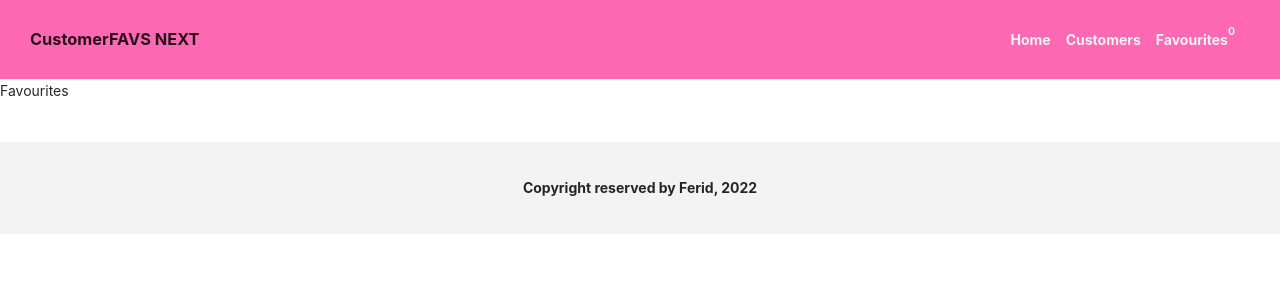
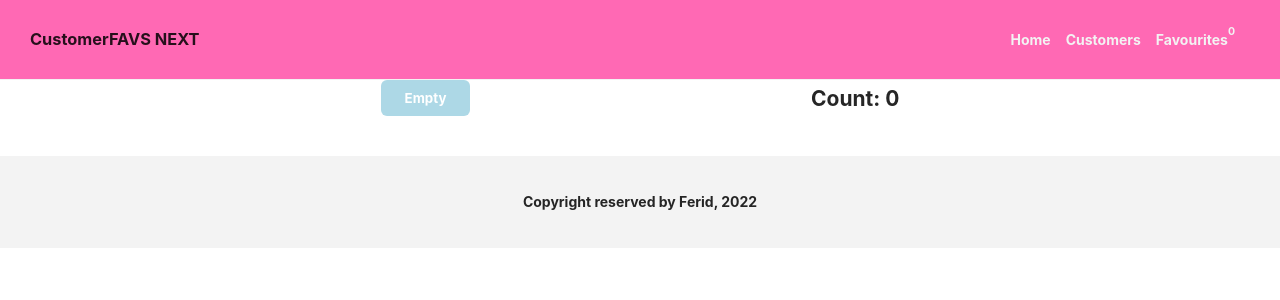
Before and after one commit to FeridQarayev/react_redux, a React (Create React App) app: page /favourites in a window 1280 px wide. Shown: the top 300 px of the page. Built offline with nearby package versions, Linux system fonts and the light colour scheme.

Commit message:
Favourities page

```diff
--- a/src/components/Navbar/Navbar.jsx
+++ b/src/components/Navbar/Navbar.jsx
@@ -1,8 +1,10 @@
 import React from "react";
+import { useSelector } from "react-redux";
 import { Link } from "react-router-dom";
 import "./Navbar.css";
 
 function Navbar() {
+  const favousData = useSelector((state) => state.favous.value)
   return (
     <div className="navbar">
       <div className="container">
@@ -12,7 +14,7 @@ function Navbar() {
           <li><Link to={"/customers"}>Customers</Link></li>
           <li>
             <Link to={"/favourites"}>Favourites
-            <sup>0</sup></Link>
+            <sup>{favousData.length}</sup></Link>
           </li>
         </ul>
       </div>
--- a/src/pages/Customers.jsx
+++ b/src/pages/Customers.jsx
@@ -1,27 +1,26 @@
-import { SearchOutlined } from '@ant-design/icons';
-import { Button, Input, Space, Table } from 'antd';
-import Highlighter from 'react-highlight-words';
-import axios from 'axios'
-import React, { useEffect, useRef, useState } from 'react'
-import { Link, useNavigate } from 'react-router-dom';
-import "./style.css"
+import { SearchOutlined } from "@ant-design/icons";
+import { Button, Input, Space, Table } from "antd";
+import Highlighter from "react-highlight-words";
+import axios from "axios";
+import React, { useEffect, useRef, useState } from "react";
+import { Link } from "react-router-dom";
+import { useDispatch } from "react-redux";
+import { addFavousData } from "../redux/favous/favous";
+import "./style.css";
+import { toast, Toaster } from "react-hot-toast";
 
 function Customers() {
-  const [customers, setCustomers] = useState([])
+  const [customers, setCustomers] = useState([]);
+  const dispatch = useDispatch();
 
-  useEffect(()=>{
-    axios.get('https://northwind.vercel.app/api/customers').then((res)=>{setCustomers(res.data)})
-  },[])
-  let navigate = useNavigate();
-  // function goCountry() {
-  //   navigate(`/detail/${data.name.common}`);
-  // }
-  // console.log(customers[0]?.address?.street)
+  useEffect(() => {
+    axios.get("https://northwind.vercel.app/api/customers").then((res) => {
+      setCustomers(res.data);
+    });
+  }, []);
 
-
-
-  const [searchText, setSearchText] = useState('');
-  const [searchedColumn, setSearchedColumn] = useState('');
+  const [searchText, setSearchText] = useState("");
+  const [searchedColumn, setSearchedColumn] = useState("");
   const searchInput = useRef(null);
   const handleSearch = (selectedKeys, confirm, dataIndex) => {
     confirm();
@@ -30,10 +29,16 @@ function Customers() {
   };
   const handleReset = (clearFilters) => {
     clearFilters();
-    setSearchText('');
+    setSearchText("");
   };
   const getColumnSearchProps = (dataIndex) => ({
-    filterDropdown: ({ setSelectedKeys, selectedKeys, confirm, clearFilters, close }) => (
+    filterDropdown: ({
+      setSelectedKeys,
+      selectedKeys,
+      confirm,
+      clearFilters,
+      close,
+    }) => (
       <div
         style={{
           padding: 8,
@@ -44,11 +49,13 @@ function Customers() {
           ref={searchInput}
           placeholder={`Search ${dataIndex}`}
           value={selectedKeys[0]}
-          onChange={(e) => setSelectedKeys(e.target.value ? [e.target.value] : [])}
+          onChange={(e) =>
+            setSelectedKeys(e.target.value ? [e.target.value] : [])
+          }
           onPressEnter={() => handleSearch(selectedKeys, confirm, dataIndex)}
           style={{
             marginBottom: 8,
-            display: 'block',
+            display: "block",
           }}
         />
         <Space>
@@ -100,7 +107,7 @@ function Customers() {
     filterIcon: (filtered) => (
       <SearchOutlined
         style={{
-          color: filtered ? '#1890ff' : undefined,
+          color: filtered ? "#1890ff" : undefined,
         }}
       />
     ),
@@ -115,12 +122,12 @@ function Customers() {
       searchedColumn === dataIndex ? (
         <Highlighter
           highlightStyle={{
-            backgroundColor: '#ffc069',
+            backgroundColor: "#ffc069",
             padding: 0,
           }}
           searchWords={[searchText]}
           autoEscape
-          textToHighlight={text ? text.toString() : ''}
+          textToHighlight={text ? text.toString() : ""}
         />
       ) : (
         text
@@ -128,54 +135,69 @@ function Customers() {
   });
   const columns = [
     {
-      title: 'ID',
-      dataIndex: 'id',
-      key: 'id',
-      width: '20%',
+      title: "ID",
+      dataIndex: "id",
+      key: "id",
+      width: "20%",
       sorter: (a, b) => a.id.localeCompare(b.id),
-      ...getColumnSearchProps('id'),
+      ...getColumnSearchProps("id"),
     },
     {
-      title: 'Company Name',
-      dataIndex: 'companyName',
-      key: 'companyName',
-      width: '30%',
+      title: "Company Name",
+      dataIndex: "companyName",
+      key: "companyName",
+      width: "30%",
       sorter: (a, b) => a.companyName.localeCompare(b.companyName),
-      ...getColumnSearchProps('companyName'),
+      ...getColumnSearchProps("companyName"),
     },
     {
-      title: 'Contact Name',
-      dataIndex: 'contactName',
-      key: 'contactName',
-      width: '30%',
-      ...getColumnSearchProps('contactName'),
+      title: "Contact Name",
+      dataIndex: "contactName",
+      key: "contactName",
+      width: "30%",
+      ...getColumnSearchProps("contactName"),
       sorter: (a, b) => a.contactName.localeCompare(b.contactName),
-      sortDirections: ['descend', 'ascend'],
+      sortDirections: ["descend", "ascend"],
     },
     {
-      title: 'Detail',
-      key: 'detail',
-      width: '20%',
-      render:(_,record)=>(
-        <Link className='detailBtn' to={`/detail/${record.id}`}>
+      title: "Detail",
+      key: "detail",
+      width: "20%",
+      render: (_, record) => (
+        <Link className="detailBtn" to={`/detail/${JSON.stringify(record)}`}>
           <button>Detail</button>
         </Link>
-      )
+      ),
     },
     {
-      title: 'Add to favourite',
-      key: 'favous',
-      width: '20%',
-      render:(_,record)=>(
-          <button className='favousBtn' onClick={()=>navigate(`/detail/${JSON.stringify(record)}`)}>Favourite</button>
-      )
-    }
+      title: "Add to favourite",
+      key: "favous",
+      width: "20%",
+      render: (_, record) => (
+        <button
+          className="favousBtn"
+          onClick={() => {
+            dispatch(
+              addFavousData({ id: record.id, name: record.companyName })
+            );
+            toast.success("Customer added to favorites successfully!");
+          }}
+        >
+          Favourite
+        </button>
+      ),
+    },
   ];
   return (
-    <div className='body'>
-      <Table rowKey={recorder=>recorder.id} columns={columns} dataSource={customers} />
+    <div className="body">
+      <Table
+        rowKey={(recorder) => recorder.id}
+        columns={columns}
+        dataSource={customers}
+      />
+      <Toaster position="bottom-right" reverseOrder={false} />
     </div>
   );
 }
 
-export default Customers
+export default Customers;
--- a/src/pages/Detail.jsx
+++ b/src/pages/Detail.jsx
@@ -1,11 +1,14 @@
 import React from "react";
+import { toast, Toaster } from "react-hot-toast";
+import { useDispatch } from "react-redux";
+import { addFavousData } from "../redux/favous/favous";
 import { Link, useParams } from "react-router-dom";
 import "./style.css";
 
 function Detail() {
   let Data = useParams();
   const data = JSON.parse(Data.Data);
-  // console.log(data);
+  const dispatch = useDispatch();
   return (
     <div className="body">
       <div className="detail">
@@ -38,7 +41,17 @@ function Detail() {
           {data.address.postalCode}
         </p>
         <div>
-          <button className="favosBtn">Add to favorites</button>
+          <button
+            className="favosBtn"
+            onClick={() => {
+              toast.success("Customer added to favorites successfully!");
+              dispatch(
+                addFavousData({ id: data.id, name: data.companyName })
+              );
+            }}
+          >
+            Add to favorites
+          </button>
         </div>
       </div>
       <div className="body_down">
@@ -46,6 +59,7 @@ function Detail() {
           <Link to={"/customers"}>Go Back</Link>
         </button>
       </div>
+      <Toaster position="bottom-right" reverseOrder={false} />
     </div>
   );
 }
--- a/src/pages/Favourites.jsx
+++ b/src/pages/Favourites.jsx
@@ -1,9 +1,46 @@
-import React from 'react'
+import React from "react";
+import { toast, Toaster } from "react-hot-toast";
+import { useDispatch, useSelector } from "react-redux";
+import { resetFavous } from "../redux/favous/favous";
+import "./style.css";
 
 function Favourites() {
+  const dispatch = useDispatch();
+  const favousData = useSelector((state) => state.favous.value);
   return (
-    <div>Favourites</div>
-  )
+    <div className="favouries">
+      <div className="container">
+        <div className="col">
+          <button
+            onClick={() => {
+              favousData.length ===0 ?
+              toast.error("This is already empty"):
+              toast.success("Favorites cleaned successfully");
+              dispatch(resetFavous());
+            }}
+          >
+            Empty
+          </button>
+        </div>
+        <div className="col">
+          <h2>
+            <b>Count: </b>
+            {favousData.length}
+          </h2>
+          <ul>
+            {favousData.map((data) => {
+              return (
+                <li key={data.id}>
+                  {data.id}, {data.name}
+                </li>
+              );
+            })}
+          </ul>
+        </div>
+      </div>
+      <Toaster position="bottom-right" reverseOrder={false} />
+    </div>
+  );
 }
 
-export default Favourites
+export default Favourites;
--- a/src/pages/style.css
+++ b/src/pages/style.css
@@ -93,3 +93,38 @@
     text-align: center;
     margin-top: 40px;
 }
+.favouries{
+    margin-top: 40px;
+    max-width: 1200px;
+    margin: 0 auto;
+}
+.favouries .container{
+    display: flex;
+    justify-content: space-evenly;
+    align-items: center;
+    flex-flow: row wrap;
+    min-width: 0;
+}
+.col{
+    position: relative;
+    max-width: 100%;
+    min-height: 1px;
+}
+.favouries button{
+    border-radius: 6px;
+    padding: 10px 24px;
+    background-color: #add8e6;
+    border: none;
+    color: #fff;
+    font-weight: 700;
+    text-transform: none;
+    overflow: visible;
+}
+.favouries ul{
+    margin: 0px;
+    padding: 0px;
+    list-style: none;
+}
+.favouries li{
+    margin: 0px 0px 10px;
+}
--- a/src/redux/favous/favous.jsx
+++ b/src/redux/favous/favous.jsx
@@ -1,23 +1,20 @@
-import { createSlice } from '@reduxjs/toolkit'
+import { createSlice } from "@reduxjs/toolkit";
 
 export const favousSlice = createSlice({
-    name: 'favous',
-    initialState: {
-        value: 0
+  name: "favous",
+  initialState: {
+    value: [],
+  },
+  reducers: {
+    addFavousData: (state, action) => {
+      state.value.push(action.payload);
     },
-    reducers: {
-        // increment: (state) => {
-        //     state.value += 1;
-        // },
-        // decrement: (state) => {
-        //     state.value -= 1;
-        // },
-        // incrementByAmount: (state, action) => {
-        //     state.value += parseFloat(action.payload)
-        // },
-    }
-})
+    resetFavous: (state) => {
+      state.value = [];
+    },
+  },
+});
 
-// export const { increment, decrement, incrementByAmount } = counterSlice.actions
+ export const { addFavousData, resetFavous } = favousSlice.actions
 
-export default favousSlice.reducer
+export default favousSlice.reducer;
```
